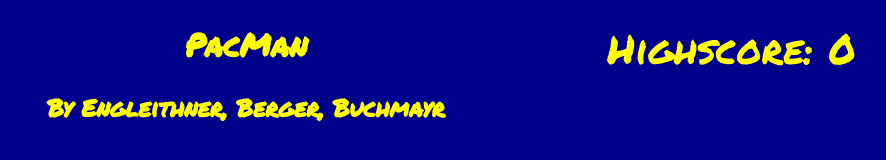
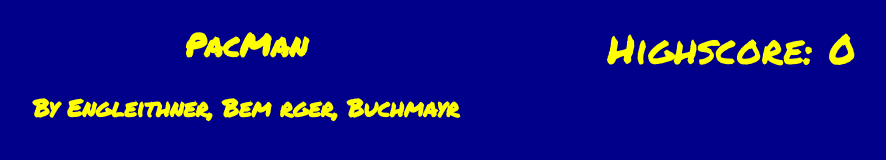
Before and after one commit to DanielEngleithner/MyLittleGame, a plain HTML site: page index.html in a window 1280 px wide. Shown: the whole page, without its empty margins (394-1280 px from the left). Drawn offline with nearby package versions, Linux system fonts and the light colour scheme.

Commit message:
initial commit

```diff
--- a/index.html
+++ b/index.html
@@ -8,7 +8,7 @@
 <body>
     <div id="shim">shim for font face</div>
     <h1>PacMan</h1>
-    <h2>By Engleithner, Berger, Buchmayr</h2>
+    <h2>By Engleithner, Bem rger, Buchmayr</h2>
     <div id="pacman"></div>
     <div class="highscore">
         Highscore:
```
